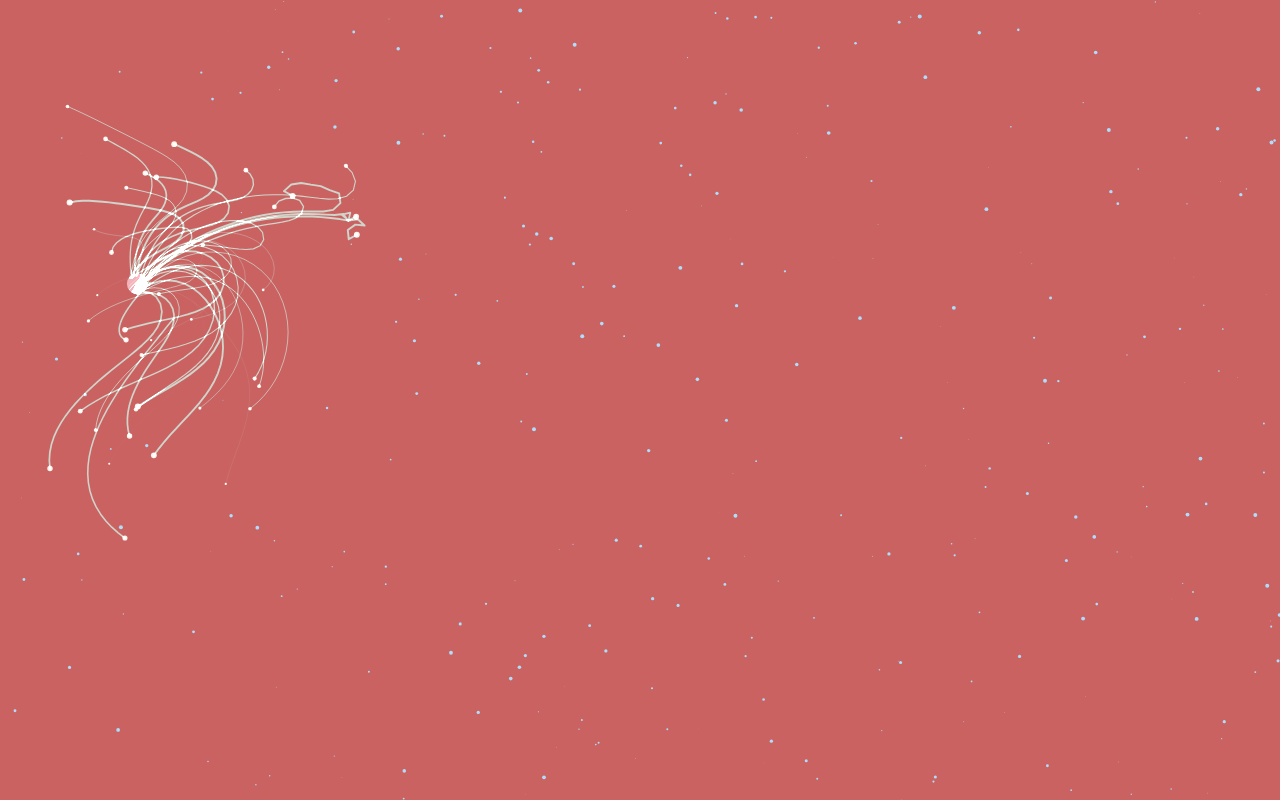
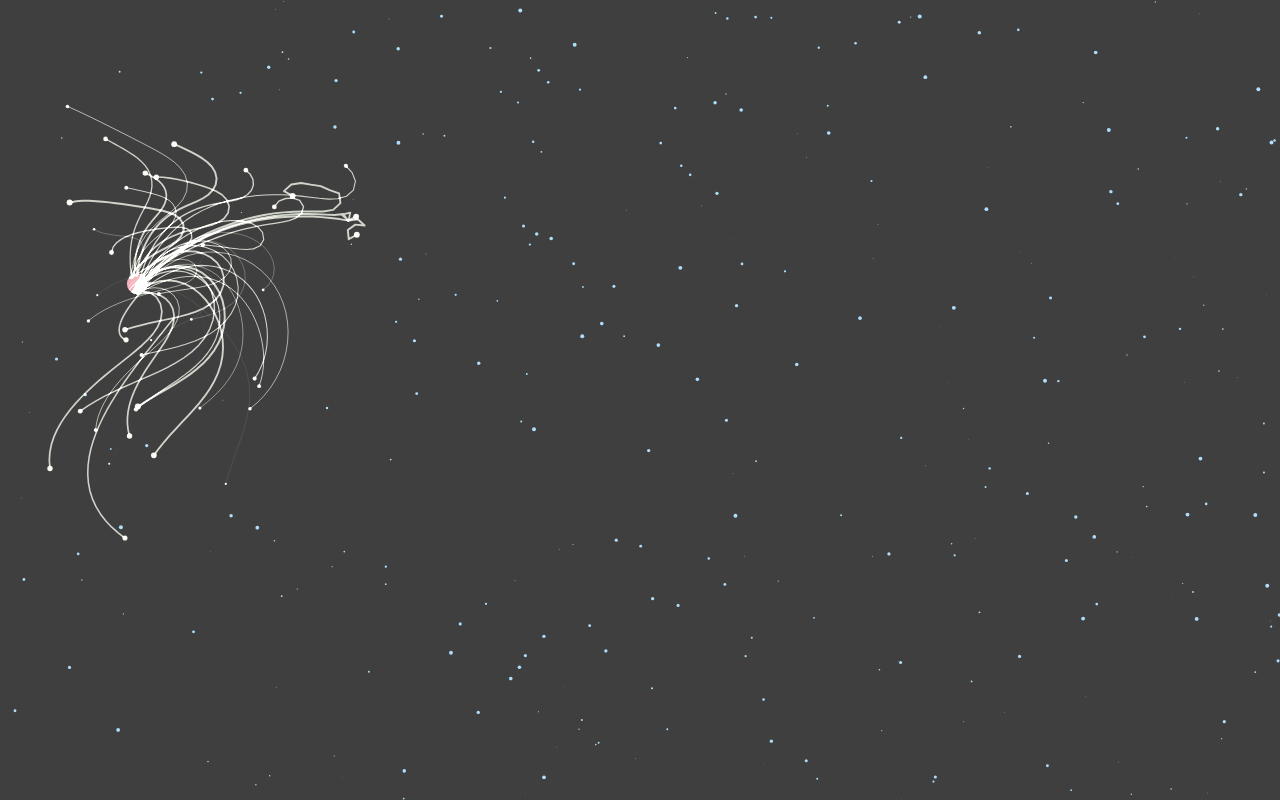
Before and after one commit to mhpro15/tentac, a plain HTML site: page index.html in a window 1280 px wide. Drawn offline with Linux system fonts and the light colour scheme.

Commit message:
Update style.css

```diff
--- a/style.css
+++ b/style.css
@@ -3,5 +3,5 @@ html {
   margin: 0px;
   padding: 0px;
   position: fixed;
-  background: rgb(202, 98, 98);
+  background: rgb(63, 63, 63);
 }
```
